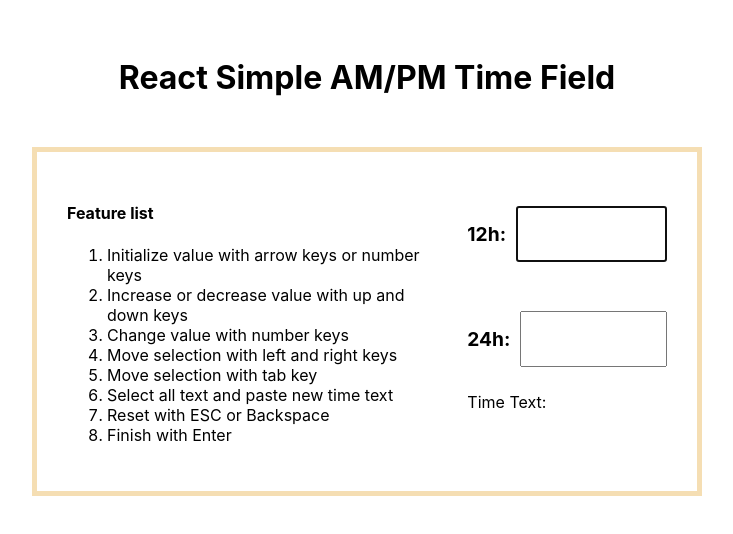
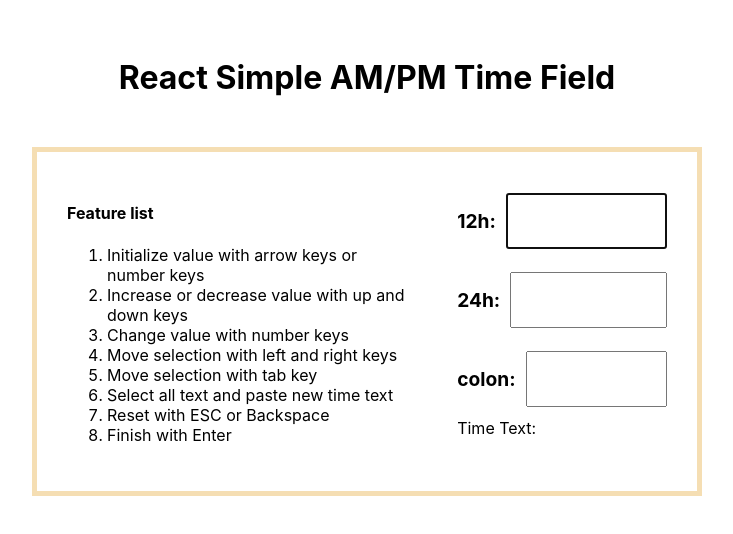
Before and after one commit to junjung929/react-simple-am-pm-timefield, a React (Create React App) app: page / in a window 1280 px wide. Shown: the top 534 px of the page, without its empty margins (273-1006 px from the left). Built offline with nearby package versions, Linux system fonts and the light colour scheme.

Commit message:
Update version and demo

```diff
--- a/package.json
+++ b/package.json
@@ -1,7 +1,7 @@
 {
   "name": "react-simple-am-pm-time-field",
   "author": "Jun Jung",
-  "version": "1.2.0",
+  "version": "1.2.1",
   "private": false,
   "main": "dist/index.js",
   "module": "dist/index.js",
--- a/src/App.css
+++ b/src/App.css
@@ -19,6 +19,7 @@
   grid-template-areas:
     'instruction instruction hour12'
     'instruction instruction hour24'
+    'instruction instruction colon'
     'instruction instruction value';
 }
 
@@ -57,3 +58,7 @@
 .time-value {
   grid-area: value;
 }
+
+.time-colon {
+  grid-area: colon;
+}
--- a/src/App.tsx
+++ b/src/App.tsx
@@ -51,6 +51,17 @@ function App() {
               className="time"
             />
           </div>
+          <div className="demo-time time-colon">
+            <label htmlFor="colon">colon: </label>
+            <TimeField
+              value={emptyValue}
+              onChange={handleEmptyChange}
+              isHour12={false}
+              colon="."
+              id="colon"
+              className="time"
+            />
+          </div>
           <div className="time-value">
             <label>Time Text: </label>
             <span className="time-text">{emptyValue}</span>
```
